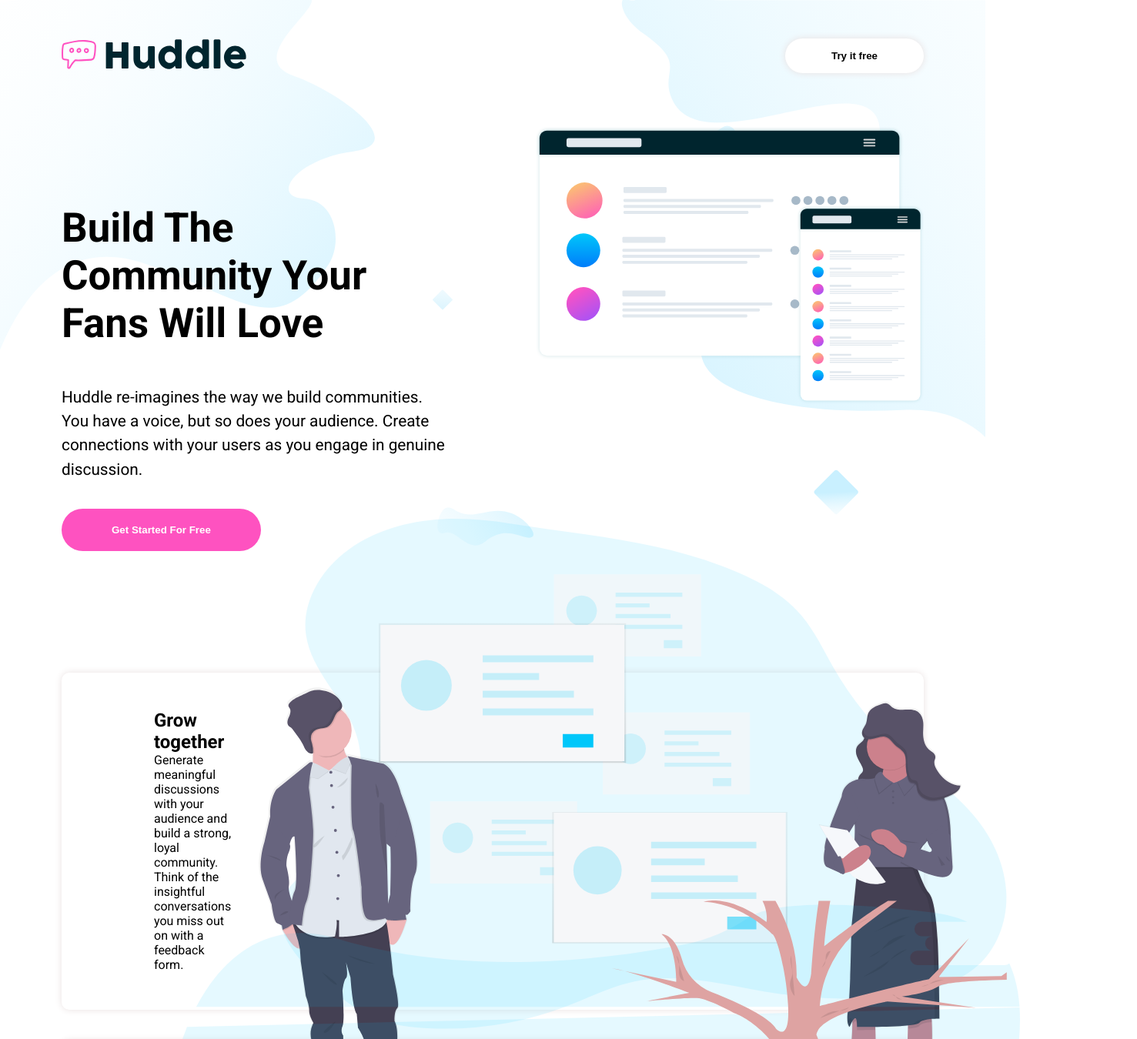
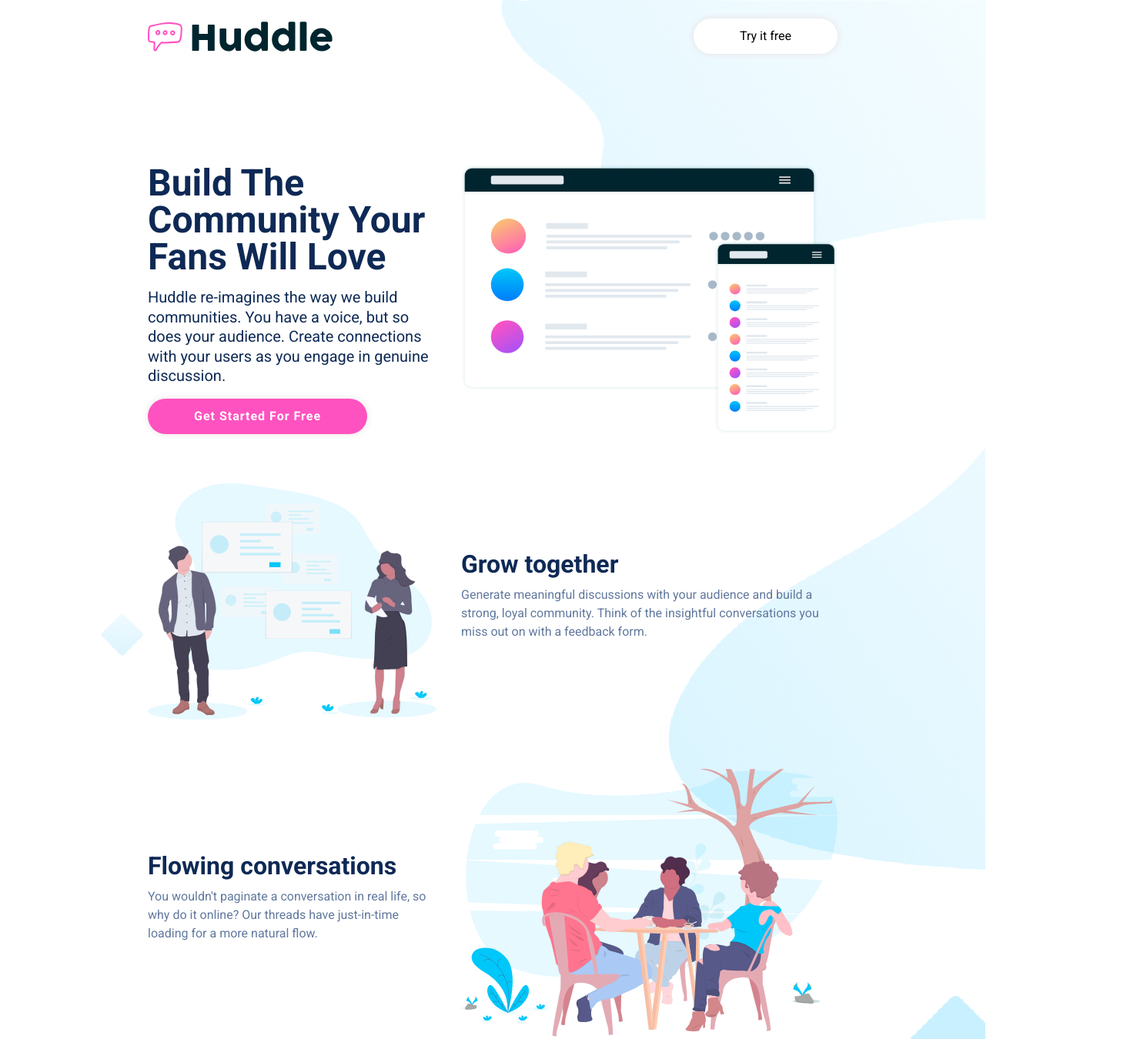
Before and after one commit to noureddinox/huddle-landing-page, a website: page index.html in a window 1280 px wide. Shown: the top 1350 px of the page at 77% size, 1477 px wide, since content can reach past the window. Drawn offline with Linux system fonts and the light colour scheme.

Commit message:
I'm simplified the site structure to minify a tag use, and add semantic

```diff
--- a/index.html
+++ b/index.html
@@ -1,62 +1,83 @@
 <!DOCTYPE html>
 <html lang="en">
   <head>
-    <meta charset="UTF-8">
-    <meta http-equiv="X-UA-Compatible" content="IE=edge">
-    <meta name="viewport" content="width=device-width, initial-scale=1.0">
+    <meta charset="UTF-8" />
+    <meta http-equiv="X-UA-Compatible" content="IE=edge" />
+    <meta name="viewport" content="width=device-width, initial-scale=1.0" />
     <title>Document</title>
-    <link rel="preconnect" href="https://fonts.googleapis.com">
-    <link rel="preconnect" href="https://fonts.gstatic.com" crossorigin>
-    <link href="https://fonts.googleapis.com/css2?family=Roboto:wght@100;300;400;500;700;900&display=swap" rel="stylesheet">
-    <link rel="stylesheet" href="style/main.css/main.css">
+    <link rel="preconnect" href="https://fonts.googleapis.com" />
+    <link rel="preconnect" href="https://fonts.gstatic.com" crossorigin />
+    <link
+      href="https://fonts.googleapis.com/css2?family=Roboto:wght@100;300;400;500;700;900&display=swap"
+      rel="stylesheet"
+    />
+    <link rel="stylesheet" href="./main.css" />
   </head>
   <body>
-    <div class="cover">
-        <div class="container main">
-            <div class="cont">
-                <header>
-                    <div class="logo">
-                        <img src="images/logo.svg" alt="">
+    <header class="container">
+      <a href="/" class="logo">
+        <img src="images/logo.svg" alt="This is a brand logotype" />
+      </a>
+      <button class="button">Try it free</button>
+    </header>
+
+    <main class="container">
+      <article class="article">
+        <div class="article__text">
+          <h1>Build The Community Your Fans Will Love</h1>
+          <p>
+            Huddle re-imagines the way we build communities. You have a voice,
+            but so does your audience. Create connections with your users as you
+            engage in genuine discussion.
+          </p>
+          <button class="button button--primary">Get Started For Free</button>
         </div>
-                    <button>Try it free</button>
-                </header>
-                <main>
-                    <div class="call-to-action">
-                        <div class="main-text">
-                            <h1>Build The Community Your Fans Will Love</h1>
-                            <p>Huddle re-imagines the way we build communities. You have a voice, but so does your audience. Create connections with your users as you engage in genuine discussion.</p>
-                            <button>Get Started For Free</button>
+        <div class="article__image">
+          <img src="images/illustration-mockups.svg" alt="mockup" />
         </div>
-                        <div class="img">
-                            <img src="images/illustration-mockups.svg" alt="">
+      </article>
+
+      <article class="article article-inverse">
+        <div class="article__image">
+            <img src="images/illustration-grow-together.svg" alt="" />
           </div>
+        <div class="article__text">
+          <h2>Grow together</h2>
+          <p>
+            Generate meaningful discussions with your audience and build a
+            strong, loyal community. Think of the insightful conversations you
+            miss out on with a feedback form.
+          </p>
         </div>
+      </article>
+
+      <article class="article">
+        <div class="article__text">
+          <h2>Flowing conversations</h2>
+          <p>
+            You wouldn't paginate a conversation in real life, so why do it
+            online? Our threads have just-in-time loading for a more natural
+            flow.
+          </p>
+        </div>
+        <div class="article__image">
+          <img src="images/illustration-flowing-conversation.svg" alt="" />
+        </div>
+      </article>
+
+      <article class="article article-inverse">
+        <div class="article__image">
+            <img src="images/illustration-your-users.svg" alt="" />
+          </div>
+        <div class="article__text">
+          <h2>Your users</h2>
+          <p>
+            It takes no time at all to integrate Huddle with your app's
+            authentication solution. This means, once signed in to your app,
+            your users can start chatting immediately.
+          </p>
+        </div>
+      </article>
     </main>
-            </div>
-            <div class="illustrations">
-                <div class="illustration">
-                    <div class="illustration-text">
-                        <h2>Grow together</h2>
-                        <p>Generate meaningful discussions with your audience and build a strong, loyal community. Think of the insightful conversations you miss out on with a feedback form.</p>
-                    </div>
-                    <img src="images/illustration-grow-together.svg" alt="">
-                </div>
-                <div class="illustration ill-2">
-                    <img src="images/illustration-flowing-conversation.svg" alt="">
-                    <div class="illustration-text">
-                        <h2>Flowing conversations</h2>
-                        <p>You wouldn't paginate a conversation in real life, so why do it online? Our threads have just-in-time loading for a more natural flow.</p>
-                    </div>
-                </div>
-                <div class="illustration">
-                    <div class="illustration-text">
-                        <h2>Your users</h2>
-                        <p>It takes no time at all to integrate Huddle with your app's authentication solution. This means, once signed in to your app, your users can start chatting immediately.</p>
-                    </div>
-                    <img src="images/illustration-your-users.svg" alt="">
-                </div>
-            </div>
-        </div>
-    </div>
   </body>
 </html>
```
Lines whose indentation alone changed are shown as unchanged.
